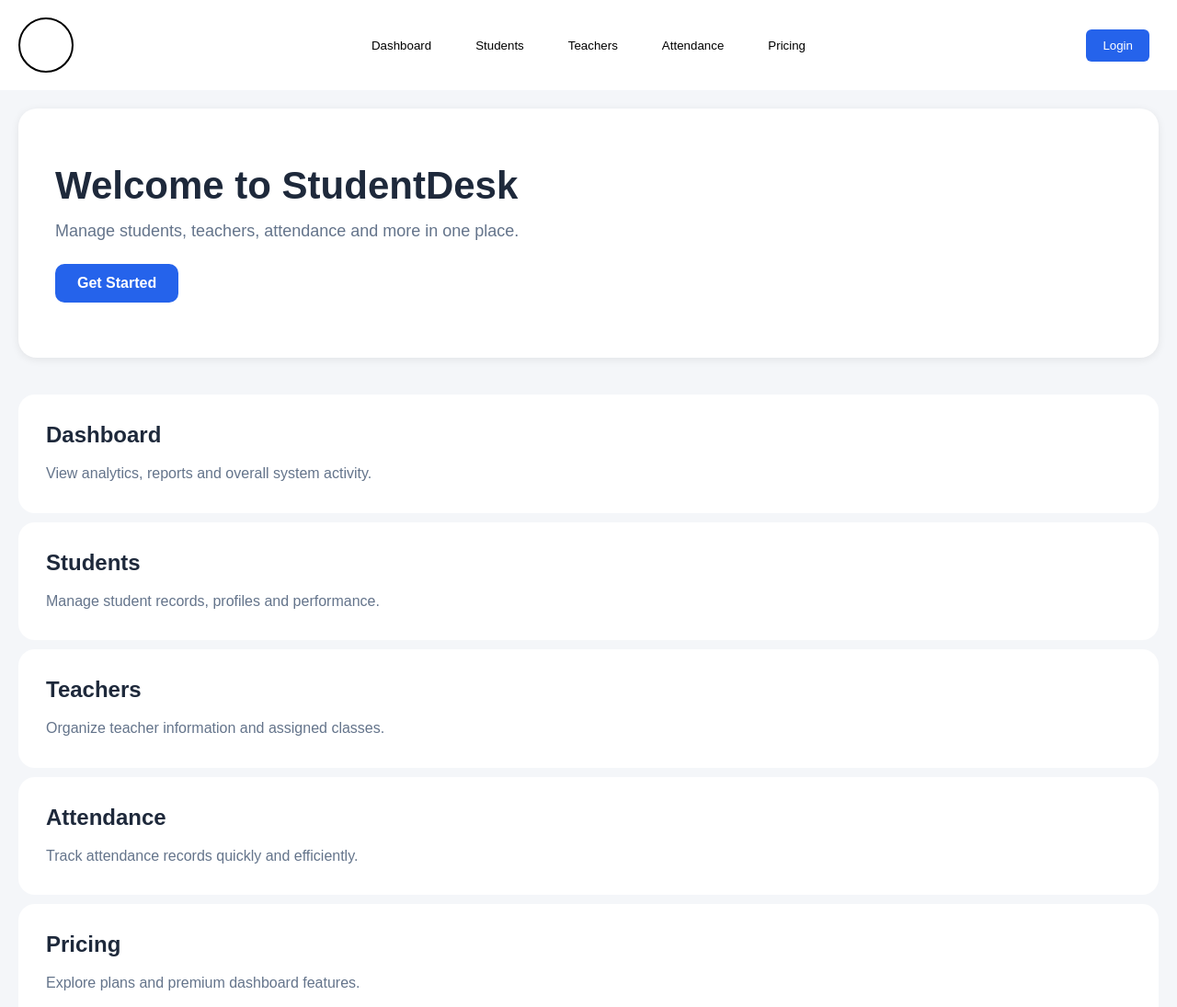
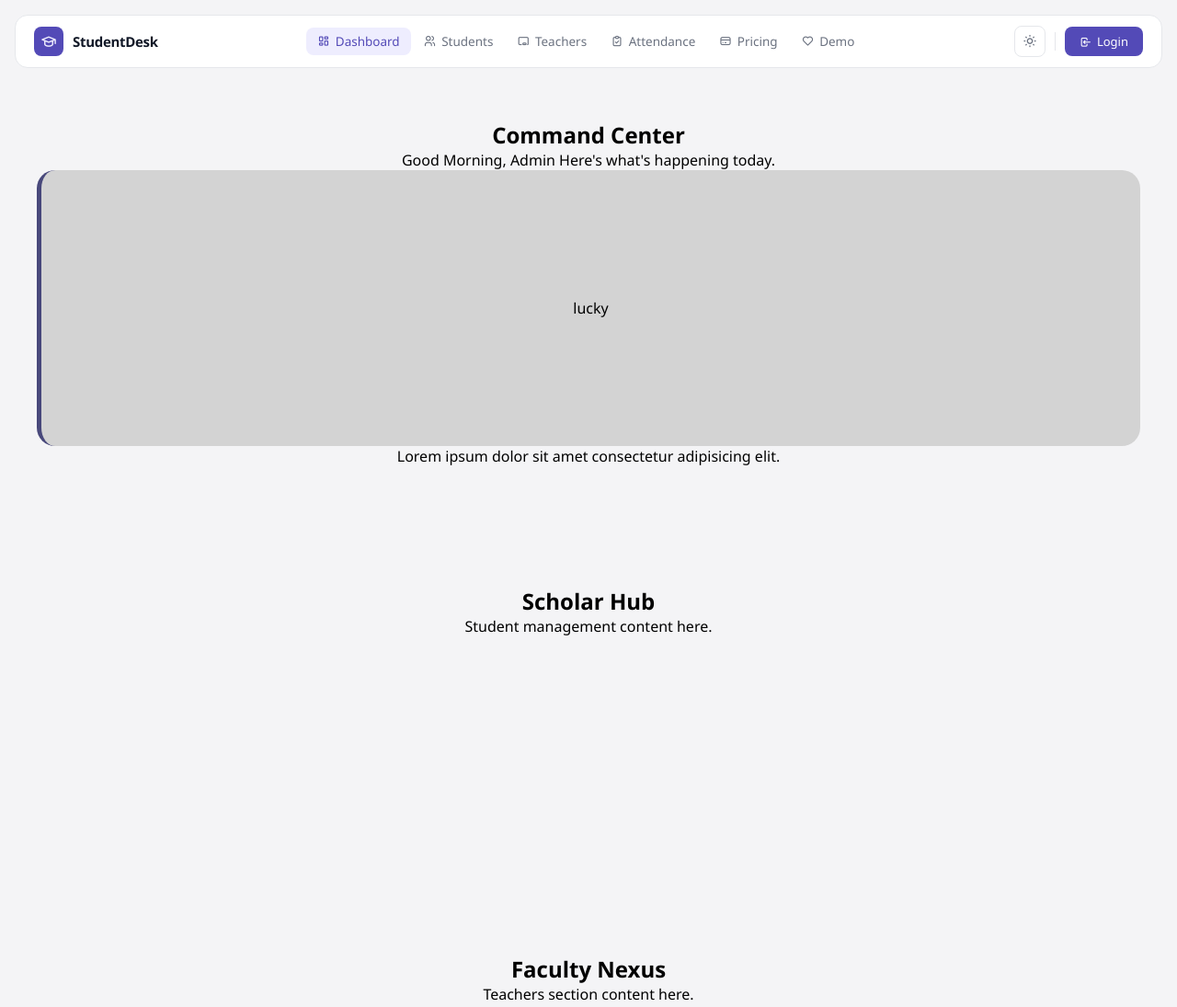
Before and after one commit to LuckySahudev/StudentDesk, a website: page public/index.html in a window 1280 px wide. Shown: the top 1095 px of the page at 92% size. Drawn offline with Linux system fonts and the light colour scheme.

Commit message:
Working on dashboard

```diff
--- a/public/index.html
+++ b/public/index.html
@@ -2,82 +2,83 @@
 <html lang="en">
 <head>
   <meta charset="UTF-8" />
-    <meta name="viewport" content="width=device-width, initial-scale=1.0" />
-    <title>StudentDesk Dashboard</title>
-
-    <link rel="stylesheet" href="style.css" />
+  <meta name="viewport" content="width=device-width, initial-scale=1.0"/>
+  <title>StudentDesk</title>
+  <link rel="stylesheet" href="https://cdn.jsdelivr.net/npm/@tabler/icons-webfont@latest/tabler-icons.min.css"/>
+  <link rel="stylesheet" href="style.css">
 </head>
 <body>
-    <header>
+
   <nav class="nav-bar">
-            <div class="logo"></div>
+    <div class="logo">
+      <div class="logo-icon">
+        <i class="ti ti-school"></i>
+      </div>
+      <h1>StudentDesk</h1>
+    </div>
+
     <ul class="nav-links">
-                <li><button>Dashboard</button></li>
-                <li><button>Students</button></li>
-                <li><button>Teachers</button></li>
-                <li><button>Attendance</button></li>
-                <li><button>Pricing</button></li>
+      <li><button class="active"><i class="ti ti-layout-dashboard"></i> Dashboard</button></li>
+      <li><button><i class="ti ti-users"></i> Students</button></li>
+      <li><button><i class="ti ti-chalkboard"></i> Teachers</button></li>
+      <li><button><i class="ti ti-clipboard-check"></i> Attendance</button></li>
+      <li><button><i class="ti ti-credit-card"></i> Pricing</button></li>
+    <li><button><i class="ti ti-heart"></i> Demo</button></li>
     </ul>
-            <button class="logout-btn">
-                Login
+
+    <div class="access">
+      <button class="icon-btn" id="themeToggle">
+        <i class="ti ti-sun"></i>
       </button>
+      <div class="divider"></div>
+      <button class="login-btn">
+        <i class="ti ti-login"></i> Login
+      </button>
+    </div>
   </nav>
 
-    </header>
-    <main class="main-content">
+  <main>
 
-    <section class="hero">
-        <h1>Welcome to StudentDesk</h1>
-        <p>
-            Manage students, teachers, attendance and more in one place.
-        </p>
-
-        <button class="hero-btn">
-            Get Started
-        </button>
+    <section id="dashboard" class="section active">
+        <h1>Command Center</h1>
+        <p>Good Morning, Admin Here's what's happening today.</p>
+        <div id="advertisment">
+            lucky
+        </div>
+        <p>Lorem ipsum dolor sit amet consectetur adipisicing elit.</p>
     </section>
 
-    <!-- Dashboard Cards -->
-    <section class="cards">
+    <section id="students" class="section">
+        <h1>Scholar Hub</h1>
+        <p>Student management content here.</p>
+    </section>
 
-        <div class="card">
-            <h2>Dashboard</h2>
-            <p>
-                View analytics, reports and overall system activity.
-            </p>
-        </div>
+    <section id="teachers" class="section">
+        <h1>Faculty Nexus</h1>
+        <p>Teachers section content here.</p>
+    </section>
 
-        <div class="card">
-            <h2>Students</h2>
-            <p>
-                Manage student records, profiles and performance.
-            </p>
-        </div>
+    <section id="attendance" class="section">
+        <h1>Presence Tracker</h1>
+        <p>Attendance tracking content here.</p>
+    </section>
 
-        <div class="card">
-            <h2>Teachers</h2>
-            <p>
-                Organize teacher information and assigned classes.
-            </p>
-        </div>
+    <section id="pricing" class="section">
+        <h1>Premium Plans</h1>
+        <p>Pricing plans and details.</p>
+    </section>
 
-        <div class="card">
-            <h2>Attendance</h2>
-            <p>
-                Track attendance records quickly and efficiently.
-            </p>
-        </div>
-
-        <div class="card">
-            <h2>Pricing</h2>
-            <p>
-                Explore plans and premium dashboard features.
-            </p>
-        </div>
-
+    <section id="demo" class="section">
+        <h1>Experience Arena</h1>
+        <p>Demo section content.</p>
     </section>
 
   </main>
 
+  <footer>
+
+  </footer>
+  <script src="script.js"></script>
+
 </body>
 </html>
--- a/public/script.js
+++ b/public/script.js
@@ -0,0 +1,17 @@
+// Active nav link
+    document.querySelectorAll('.nav-links button').forEach(btn => {
+      btn.addEventListener('click', () => {
+        document.querySelectorAll('.nav-links button').forEach(b => b.classList.remove('active'));
+        btn.classList.add('active');
+      });
+    });
+
+    // Theme toggle
+    const toggle = document.getElementById('themeToggle');
+    toggle.addEventListener('click', () => {
+      document.body.classList.toggle('dark');
+      const icon = toggle.querySelector('i');
+      icon.className = document.body.classList.contains('dark')
+        ? 'ti ti-moon'
+        : 'ti ti-sun';
+    });
--- a/public/style.css
+++ b/public/style.css
@@ -1,169 +1,154 @@
-*{
-    margin:0;
-    padding:0;
-    box-sizing:border-box;
-    font-family:Arial, Helvetica, sans-serif;
-}
+* { margin: 0; padding: 0; box-sizing: border-box; }
 
-body{
-    background:#f4f6f9;
-}
-header{
-    position:sticky;
-    top:0;
-    z-index: 1;
-}
-.nav-bar{
-    width: 100%;
-    display: flex;
-    justify-content: center;
-    align-items: center;
-    background-color: white;
-    color: black;
-    padding:20px;
-}
+    body {
+      background: #f4f4f6;
+      font-family: 'Segoe UI', sans-serif;
 
-.nav-bar li button {
-    border: none;
-    background-color: white;
-    cursor: pointer;
-}
+    }
 
-main{
-    height: 200vh;
-}
+    .nav-bar {
+      margin: 1rem;
+      position: sticky;
+      top: 1rem;
+      display: flex;
+      align-items: center;
+      justify-content: space-between;
+      background: #ffffff;
+      border: 1px solid #e5e7eb;
+      border-radius: 14px;
+      padding: 0 1.25rem;
+      height: 58px;
+    }
 
-.logo{
-    position: absolute;
-    left: 20px;
-    height: 60px;
-    width: 60px;
-    display: flex;
-    border: 2px solid black;
-    border-radius: 50%;
-}
+    /* ── Logo ── */
+    .logo {
+      display: flex;
+      align-items: center;
+      gap: 10px;
+    }
+    .logo-icon {
+      width: 32px;
+      height: 32px;
+      border-radius: 8px;
+      background: #534AB7;
+      display: flex;
+      align-items: center;
+      justify-content: center;
+    }
+    .logo-icon i { color: #EEEDFE; font-size: 17px; }
+    .logo h1 {
+      font-size: 15px;
+      font-weight: 600;
+      color: #111827;
+      letter-spacing: -0.3px;
+    }
 
-.nav-links{
-    display: flex;
-    justify-content: center;
-    align-items: center;
-    gap: 3rem;
-    list-style:none;
-}
+    /* ── Nav links ── */
+    .nav-links {
+      display: flex;
+      align-items: center;
+      gap: 2px;
+      list-style: none;
+    }
+    .nav-links li button {
+      background: none;
+      border: none;
+      cursor: pointer;
+      font-size: 13.5px;
+      font-weight: 400;
+      color: #6b7280;
+      padding: 6px 12px;
+      border-radius: 8px;
+      transition: background 0.15s, color 0.15s;
+      display: flex;
+      align-items: center;
+      gap: 6px;
+      font-family: inherit;
+    }
+    .nav-links li button:hover {
+      background: #f3f4f6;
+      color: #111827;
+    }
+    .nav-links li button.active {
+      background: #EEEDFE;
+      color: #534AB7;
+      font-weight: 500;
+    }
 
-.nav-links li{
-    margin:20px 0;
-}
+    /* ── Right side ── */
+    .access {
+      display: flex;
+      align-items: center;
+      gap: 6px;
+    }
+    .icon-btn {
+      background: none;
+      border: 1px solid #e5e7eb;
+      border-radius: 8px;
+      cursor: pointer;
+      width: 34px;
+      height: 34px;
+      display: flex;
+      align-items: center;
+      justify-content: center;
+      color: #6b7280;
+      transition: background 0.15s, color 0.15s;
+    }
+    .icon-btn:hover {
+      background: #f3f4f6;
+      color: #111827;
+    }
+    .icon-btn i { font-size: 16px; }
 
-.nav-links a{
-    text-decoration:none;
-    color: black;
-    font-size:18px;
-    transition:0.3s;
-}
+    .divider {
+      width: 1px;
+      height: 20px;
+      background: #e5e7eb;
+      margin: 0 4px;
+    }
 
-.nav-links a:hover{
-    color:#38bdf8;
-}
-
-/* Main Content */
-
-.main-content{
-    flex:1;
-    padding:30px;
-}
-
-/* Topbar */
-
-.topbar{
-    display:flex;
-    justify-content:space-between;
-    align-items:center;
-    margin-bottom:30px;
-}
-
-.logout-btn{
-    position:absolute;
-    right: 30px;
-    padding:10px 18px;
-    border:none;
-    background:#2563eb;
-    color:white;
-    border-radius:6px;
-    cursor:pointer;
-}
-.logout-btn:hover{
-    background:#043ebd;
-}
-
-.main-content{
-    padding: 20px;
-}
-
-/* Hero Section */
-
-.hero{
-    width:100%;
-    padding:60px 40px;
-    border-radius:20px;
-    background:white;
-    box-shadow:0 2px 10px rgba(0,0,0,0.08);
-    margin-bottom:40px;
-}
-
-.hero h1{
-    font-size:42px;
-    color:#1e293b;
-    margin-bottom:15px;
-}
-
-.hero p{
-    font-size:18px;
-    color:#64748b;
-    margin-bottom:25px;
-}
-
-.hero-btn{
-    padding:12px 24px;
-    border:none;
-    border-radius:10px;
-    background:#2563eb;
-    color:white;
-    font-size:16px;
-    font-weight:600;
-    cursor:pointer;
-    transition:0.3s;
-}
-.hero-btn:hover{
-    background:#1d4ed8;
-    transform:translateY(-2px);
-}
-
-/* Cards */
-
-.cards{
-    width:100%;
-    display: flex;
-    justify-content: center;
-    align-items: center;
-    flex-direction: column;
-    gap:10px;
-}
-
-.card{
-    background:white;
-    padding:30px;
-    border-radius:18px;
-    width: 100%;
-}
+    .login-btn {
+      background: #534AB7;
+      color: #fff;
+      border: none;
+      border-radius: 8px;
+      font-size: 13px;
+      font-weight: 500;
+      padding: 7px 16px;
+      cursor: pointer;
+      transition: background 0.15s;
+      display: flex;
+      align-items: center;
+      gap: 6px;
+      font-family: inherit;
+    }
+    .login-btn:hover { background: #3C3489; }
 
 
-.card h2{
-    margin-bottom:15px;
-    color:#1e293b;
-}
+    .section{
+        display: flex;
+        align-items: center;
+        flex-direction: column;
+        min-height: 350px;
+        padding: 40px;
+        margin-top: 0px;
+        margin-bottom: 50px;
+    }
 
-.card p{
-    color:#64748b;
-    line-height:1.6;
-}
+    #advertisment{
+        display: flex;
+        justify-content: center;
+        align-items: center;
+        background-color: lightgray;
+        border-left: 5px solid rgb(72, 72, 123);
+        border-radius: 20px;
+        height: 300px;
+        width: 100%;
+    }
+
+    footer{
+        box-sizing: content-box;
+        padding: 1rem;
+        height: 300px;
+        background-color:#3C3489;
+    }
```
Also changed, not shown: readme.md (added). Lines whose indentation alone changed are shown as unchanged.
